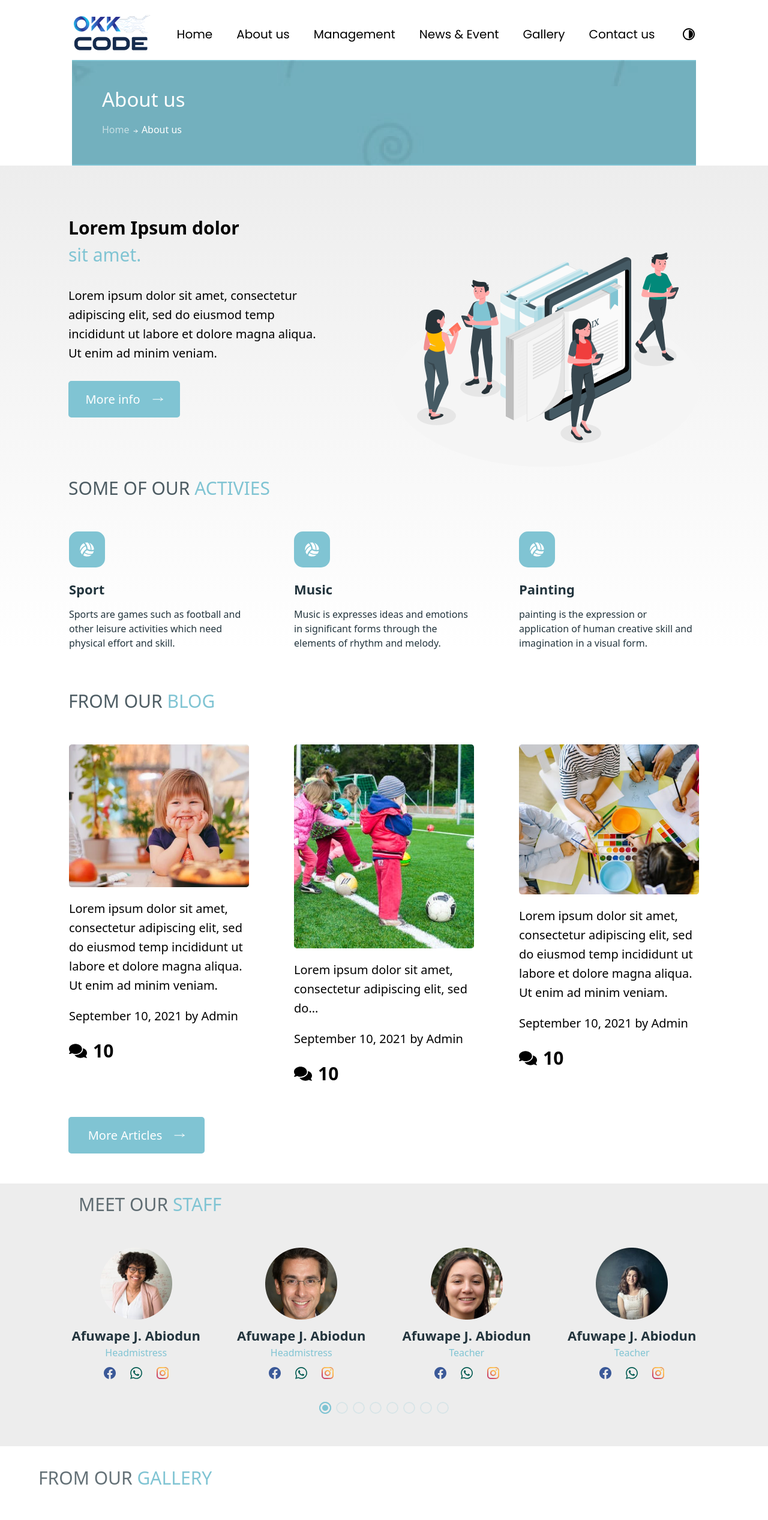
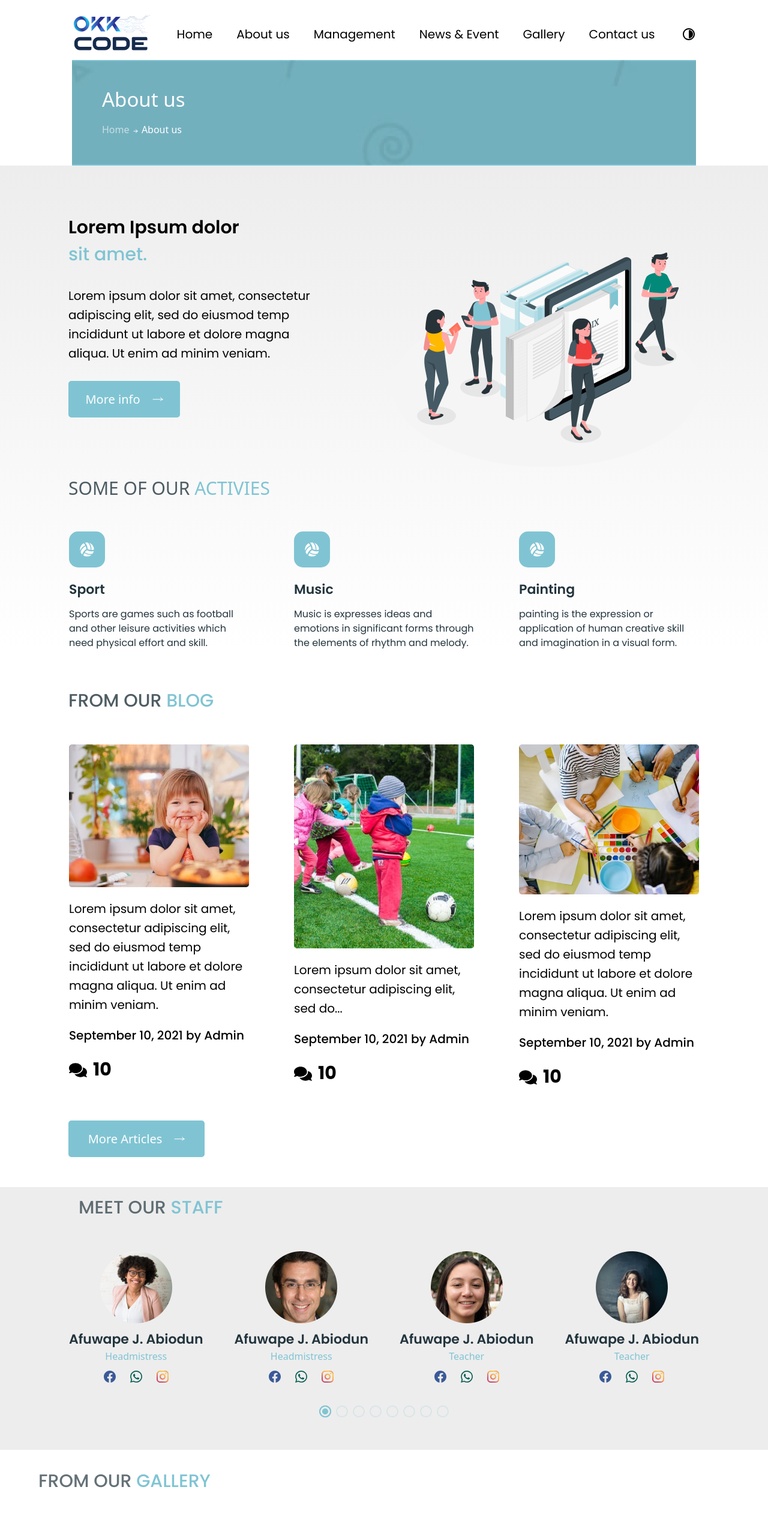
Before and after one commit to AnoopLamba/final-template-1, a Next.js app: page / in a window 1280 px wide. Shown: the top 2534 px of the page at 60% size. Built offline with nearby package versions, Linux system fonts and the light colour scheme.

Commit message:
some styling

```diff
--- a/components/HomePage.jsx
+++ b/components/HomePage.jsx
@@ -11,11 +11,11 @@ const HomePage = () => {
         <div className="max-w-[1152px] w-full mx-auto px-[50px] max-lg:px-4">
           <div className="flex max-md:flex-col items-center xl:items-end justify-between">
             <div className="max-w-[424px] max-md:max-w-[800px] w-full pb-[83px]">
-              <h1 className="font-Poppins text-[30px] font-semibold max-w-[285px] w-full leading-normal pt-[81px]">
+              <h1 className="font-poppins text-[30px] font-semibold max-w-[285px] w-full leading-normal pt-[81px]">
                 Lorem Ipsum dolor{" "}
                 <span className="font-medium text-[#80C4D3]">sit amet.</span>
               </h1>
-              <p className="max-w-[424px] max-md:max-w-[800px] max-md:text-center w-full font-Poppins max-sm:text-[18px] text-[20px] font-normal leading-[32px] pt-[30px]">
+              <p className="max-w-[424px] max-md:max-w-[800px] max-md:text-center w-full  font-poppins max-sm:text-[18px] text-[20px] font-normal leading-[32px] pt-[30px]">
                 Lorem ipsum dolor sit amet, consectetur adipiscing elit, sed do
                 eiusmod temp incididunt ut labore et dolore magna aliqua. Ut
                 enim ad minim veniam.
@@ -47,10 +47,10 @@ const HomePage = () => {
                   <div className="w-[60px] h-[60px] rounded-[15px] flex justify-center items-center bg-[#80C4D3]">
                     <SportsIcon />
                   </div>
-                  <h1 className="text-[#22343D] text-[22px] font-Poppins font-semibold pt-5 leading-normal">
+                  <h1 className="text-[#22343D] text-[22px]  font-poppins font-semibold pt-5 leading-normal">
                     {item.name}
                   </h1>
-                  <p className="pt-[13px] max-w-[300px] font-Poppins font-normal w-full text-[#22343D]">
+                  <p className="pt-[13px] max-w-[300px]  font-poppins font-normal w-full text-[#22343D]">
                     {item.text}
                   </p>
                 </div>
@@ -61,7 +61,7 @@ const HomePage = () => {
       </div>
       <div>
         <div className="max-w-[1152px] w-full mx-auto px-[50px] max-lg:px-4">
-          <h1 className="text-[rgba(34,52,61,0.80)] font-Poppins text-[30px] font-medium uppercase pt-[30px]">
+          <h1 className="text-[rgba(34,52,61,0.80)]  font-poppins text-[30px] font-medium uppercase pt-[30px]">
             {" "}
             From OUR <span className="text-[#80C4D3]">Blog</span>
           </h1>
@@ -69,15 +69,15 @@ const HomePage = () => {
             {blog.map((item, index) => (
               <div key={index}>
                 <Image src={item.img} width={300} height={237} alt="img" />
-                <h1 className=" text-[20px] text-black max-w-[300px] w-full font-normal font-Poppins pt-5 leading-[32px]">
+                <h1 className=" text-[20px] text-black max-w-[300px] w-full font-normal  font-poppins pt-5 leading-[32px]">
                   {item.text}
                 </h1>
-                <p className="pt-5 text-[20px] text-black font-Poppins font-medium">
+                <p className="pt-5 text-[20px] text-black  font-poppins font-medium">
                   {item.date}
                 </p>
                 <div className="flex gap-[10px] mt-5 items-center">
                   <div>{item.comenticon}</div>
-                  <p className="text-black font-bold font-Poppins text-[30px] ">
+                  <p className="text-black font-bold  font-poppins text-[30px] ">
                     {item.coment}
                   </p>
                 </div>
@@ -100,7 +100,7 @@ const HomePage = () => {
       {/* Gallery Images */}
       <div className="bg-white pt-[30px] pb-[50px] px-4">
         <div className="max-w-[1152px] w-full mx-auto">
-          <span className="text-[rgba(34,52,61,0.70)] max-md:text-center max-w-[1050px] w-full mx-auto pt-3 font-Poppins text-[30px] font-medium uppercase">
+          <span className="text-[rgba(34,52,61,0.70)] max-md:text-center max-w-[1050px] w-full mx-auto pt-3  font-poppins text-[30px] font-medium uppercase">
             From Our <span className="text-[#80C4D3]">Gallery</span>
           </span>
           <GalleryImages />
--- a/components/common/Header.jsx
+++ b/components/common/Header.jsx
@@ -1,6 +1,7 @@
 import Image from "next/image";
 import React from "react";
 import { Arrowicon, Darkbtnicon, Sidebaricon } from "./icon";
+import Link from "next/link";
 
 function Header() {
   return (
@@ -19,38 +20,37 @@ function Header() {
           </div>
 
           {/* links */}
-
           <ul className="flex gap-10 max-lg:hidden ">
-            <a href="">
+            <Link href="/">
               <li className="text-black font-poppins text-[20px] font-normal hover:text-[#80C4D3] duration-300">
                 Home
               </li>
-            </a>
-            <a href="">
+            </Link>
+            <Link href="/about">
               <li className="text-black font-poppins text-[20px] font-normal hover:text-[#80C4D3] duration-300">
                 About us
               </li>
-            </a>
-            <a href="">
+            </Link>
+            <Link href="/management">
               <li className="text-black font-poppins text-[20px] font-normal hover:text-[#80C4D3] duration-300">
                 Management
               </li>
-            </a>
-            <a href="">
+            </Link>
+            <Link href="/news">
               <li className="text-black font-poppins text-[20px] font-normal hover:text-[#80C4D3] duration-300">
                 News & Event
               </li>
-            </a>
-            <a href="">
+            </Link>
+            <Link href="/gallery">
               <li className="text-black font-poppins text-[20px] font-normal hover:text-[#80C4D3] duration-300">
                 Gallery
               </li>
-            </a>
-            <a href="">
+            </Link>
+            <Link href="/contact">
               <li className="text-black font-poppins text-[20px] font-normal hover:text-[#80C4D3] duration-300">
                 Contact us
               </li>
-            </a>
+            </Link>
           </ul>
 
           <div className="flex items-center gap-5 sm:gap-10">
--- a/components/common/Swiiper.jsx
+++ b/components/common/Swiiper.jsx
@@ -8,7 +8,7 @@ import { staff } from "./Helper";
 export default function Swiiper() {
   return (
     <div className="bg-[#EDEDED] mt-[50px] pb-[40px]">
-      <h1 className="text-[rgba(34,52,61,0.70)] px-4 max-md:text-center max-w-[1050px] w-full mx-auto pt-3 font-Poppins text-[30px] font-medium uppercase">
+      <h1 className="text-[rgba(34,52,61,0.70)] px-4 max-md:text-center max-w-[1050px] w-full mx-auto pt-3 font-poppins text-[30px] font-medium uppercase">
         Meet Our <span className="text-[#80C4D3]">Staff</span>
       </h1>
 
@@ -49,7 +49,7 @@ export default function Swiiper() {
               className="mx-auto"
               alt="slide img"
             />
-            <p className="text-[#22343D] text-center font-Poppins text-[22px] max-md:text-[18px] max-sm:text-[16px] font-semibold pt-[10px]">
+            <p className="text-[#22343D] text-center font-poppins text-[22px] max-md:text-[18px] max-sm:text-[16px] font-semibold pt-[10px]">
               {item.name}
             </p>
             <p className="text-[#80C4D3] text-center text-[16px] font-normal">
--- a/pages/news.js
+++ b/pages/news.js
@@ -1,11 +1,12 @@
 import NewsAndEventPage from "@/components/NewsAndEventPage";
+import Layout from "@/components/common/Layout";
 import React from "react";
 
 const News = () => {
   return (
-    <>
+    <Layout>
       <NewsAndEventPage />
-    </>
+    </Layout>
   );
 };
 
```
